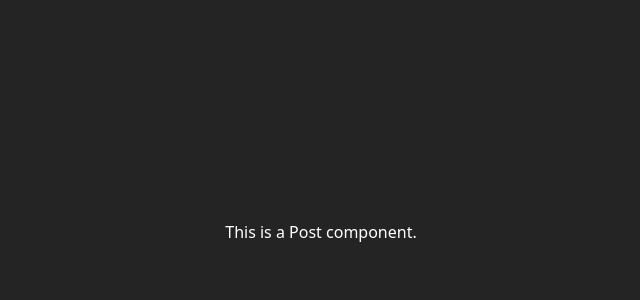
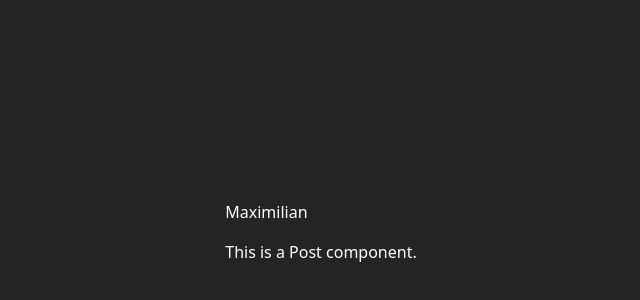
Before and after one commit to forest-6/react-carsh-course, a React (Vite) app: page / in a window 1280 px wide. Shown: the part 168-468 px from the top of the page, without its empty margins (319-959 px from the left). Built offline with nearby package versions, Linux system fonts and the light colour scheme.

Commit message:
동적인 값 출력하기

```diff
--- a/src/components/Post.jsx
+++ b/src/components/Post.jsx
@@ -1,6 +1,11 @@
+const names = ["Maximilian", "Menual"];
+
 function Post() {
+  // eslint-disable-next-line react-hooks/purity
+  const chosenName = Math.random() > 0.5 ? names[0] : names[1];
   return (
     <div>
+      <p>{chosenName}</p>
       <p>This is a Post component.</p>
     </div>
   );
```
